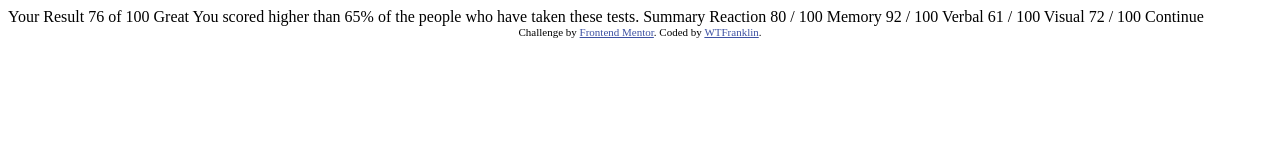
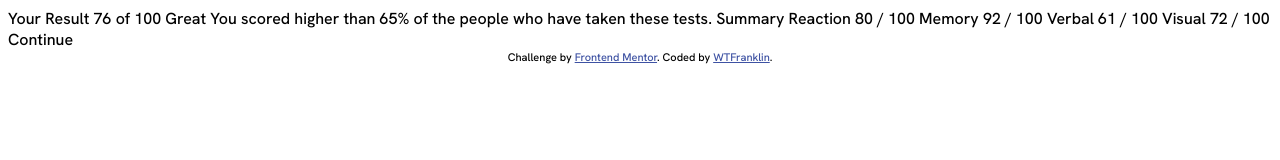
Before and after one commit to frankaddelia/results-summary-component, a plain HTML site: page index.html in a window 1280 px wide. Drawn offline with Linux system fonts and the light colour scheme.

Commit message:
Use sass for styles. Import font. Define color variables

```diff
--- a/index.html
+++ b/index.html
@@ -14,16 +14,13 @@
 
 		<title>Frontend Mentor | Results summary component</title>
 
-		<!-- Feel free to remove these styles or customise in your own stylesheet 👍 -->
-		<style>
-			.attribution {
-				font-size: 11px;
-				text-align: center;
-			}
-			.attribution a {
-				color: hsl(228, 45%, 44%);
-			}
-		</style>
+		<link rel="stylesheet" href="build/css/styles.css" type="text/css" />
+		<link rel="preconnect" href="https://fonts.googleapis.com" />
+		<link rel="preconnect" href="https://fonts.gstatic.com" crossorigin />
+		<link
+			href="https://fonts.googleapis.com/css2?family=Hanken+Grotesk:wght@500;700;800&display=swap"
+			rel="stylesheet"
+		/>
 	</head>
 	<body>
 		Your Result 76 of 100 Great You scored higher than 65% of the people who
--- /dev/null
+++ b/source/scss/styles.scss
@@ -0,0 +1,35 @@
+
+body, html {
+  /*** colors  ***/
+  --light-red: hsl(0, 100%, 67%);
+  --orangey-yellow: hsl(166, 100%, 37%);
+  --green-teal: hsl(166, 100%, 37%)
+  --cobalt-blue: hsl(234, 85%, 45%)
+
+  /*** gradients ***/
+  --light-slate-blue: hsl(252, 100%, 67%);
+  --light-royal-blue: hsl(241, 81%, 54%);
+  --violet-blue: hsla(256, 72%, 46%, 1);
+  --persian-blue: hsla(241, 72%, 46%, 0);
+
+  /*** neutral ***/
+  --white: hsl(0, 0%, 100%);
+  --pale-blue: hsl(221, 100%, 96%);
+  --light-lavender: hsl(241, 100%, 89%);
+  --dark-gray-blue: hsl(224, 30%, 27%);
+
+  font-family: 'Hanken Grotesk', sans-serif;
+
+  p {
+    font-size: 1.125rem;
+  }
+}
+
+.attribution {
+  font-size: 11px;
+  text-align: center;
+}
+
+.attribution a {
+  color: hsl(228, 45%, 44%);
+}
```
Also changed, not shown: build/css/styles.css (added), 1 other file.
